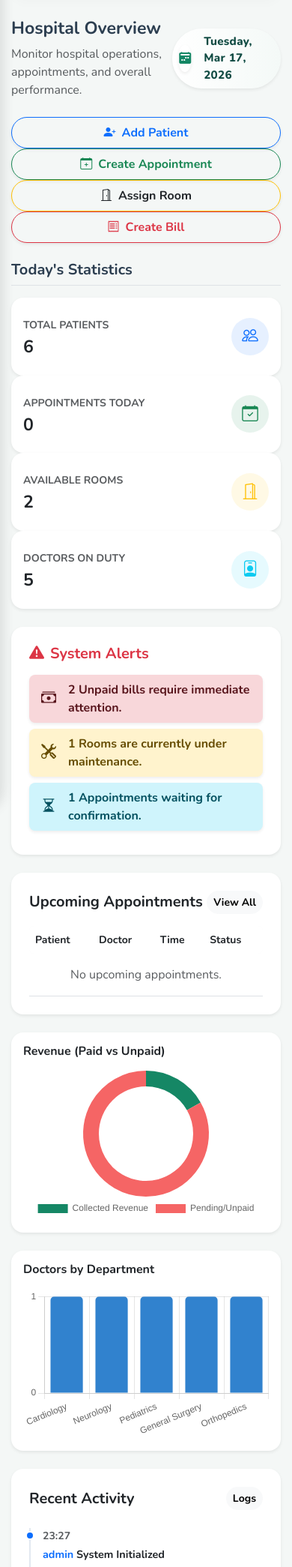
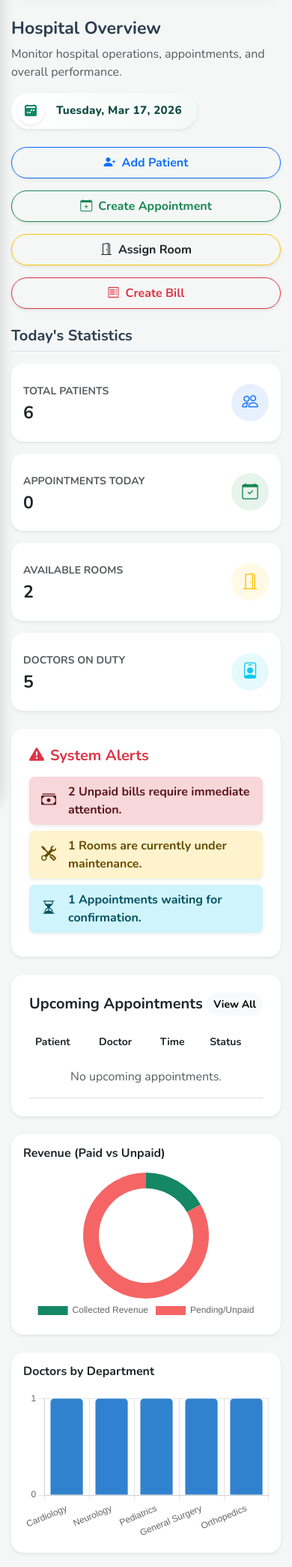
Before and after one commit to YoussefAtef15/Medcare-Smart-Hospital-ERP, a Flask app: page / in a window 390 px wide. Shown: the part 75-2165 px from the top of the page at 75% size. Run offline with Flask 3, Linux system fonts and the light colour scheme; the visitor is signed in with stand-in values (Sample User, id 1); data comes from the database, SQL or seed files in the repository; some libraries are stand-ins or nearby versions.

Commit message:
Fix mobile responsiveness for tables, dashboard UI, and AI Prediction layout

```diff
--- a/static/css/style.css
+++ b/static/css/style.css
@@ -309,6 +309,25 @@ body {
 }
 
 /* =========================================
+   MOBILE TABLE OPTIMIZATION (Fix text wrap)
+   ========================================= */
+.table-custom {
+    overflow-x: auto !important;
+    -webkit-overflow-scrolling: touch;
+}
+
+@media (max-width: 991px) {
+    .mobile-safe-table th,
+    .mobile-safe-table td {
+        white-space: nowrap !important;
+        min-width: 130px;
+    }
+    .mobile-safe-table .id-col {
+        min-width: 80px;
+    }
+}
+
+/* =========================================
    SWEETALERT2 OVERRIDE (MODERN UI POPUP)
    ========================================= */
 /* Themed backdrop with blur effect */
--- a/templates/dashboard.html
+++ b/templates/dashboard.html
@@ -4,7 +4,7 @@
 <div class="container-fluid px-0">
 
     {% if session.get('role') == 'admin' %}
-    <div class="d-flex justify-content-between align-items-center mb-4">
+    <div class="d-flex flex-column flex-md-row justify-content-between align-items-start align-items-md-center gap-3 mb-4">
         <div>
             <h3 class="fw-bold">Hospital Overview</h3>
             <p class="text-muted mb-0">Monitor hospital operations, appointments, and overall performance.</p>
@@ -18,24 +18,24 @@
         </div>
     </div>
 
-    <div class="row mb-4">
-        <div class="col-md-3">
+    <div class="row mb-2">
+        <div class="col-md-3 mb-3">
             <a href="/patients" class="btn btn-outline-primary w-100 py-2 fw-bold shadow-sm rounded-pill"><i class="bi bi-person-plus-fill me-2"></i>Add Patient</a>
         </div>
-        <div class="col-md-3">
+        <div class="col-md-3 mb-3">
             <a href="/appointments" class="btn btn-outline-success w-100 py-2 fw-bold shadow-sm rounded-pill"><i class="bi bi-calendar-plus me-2"></i>Create Appointment</a>
         </div>
-        <div class="col-md-3">
+        <div class="col-md-3 mb-3">
             <a href="/rooms" class="btn btn-outline-warning text-dark w-100 py-2 fw-bold shadow-sm rounded-pill"><i class="bi bi-door-open me-2"></i>Assign Room</a>
         </div>
-        <div class="col-md-3">
+        <div class="col-md-3 mb-3">
             <a href="/billing" class="btn btn-outline-danger w-100 py-2 fw-bold shadow-sm rounded-pill"><i class="bi bi-receipt me-2"></i>Create Bill</a>
         </div>
     </div>
 
     <h5 class="fw-bold mb-3 border-bottom pb-2">Today's Statistics</h5>
-    <div class="row mb-4">
-        <div class="col-md-3">
+    <div class="row mb-2">
+        <div class="col-md-3 mb-3">
             <div class="card bg-white border-0 shadow-sm rounded-4 h-100">
                 <div class="card-body py-4 d-flex align-items-center justify-content-between">
                     <div>
@@ -46,7 +46,7 @@
                 </div>
             </div>
         </div>
-        <div class="col-md-3">
+        <div class="col-md-3 mb-3">
             <div class="card bg-white border-0 shadow-sm rounded-4 h-100">
                 <div class="card-body py-4 d-flex align-items-center justify-content-between">
                     <div>
@@ -57,7 +57,7 @@
                 </div>
             </div>
         </div>
-        <div class="col-md-3">
+        <div class="col-md-3 mb-3">
             <div class="card bg-white border-0 shadow-sm rounded-4 h-100">
                 <div class="card-body py-4 d-flex align-items-center justify-content-between">
                     <div>
@@ -68,7 +68,7 @@
                 </div>
             </div>
         </div>
-        <div class="col-md-3">
+        <div class="col-md-3 mb-3">
             <div class="card bg-white border-0 shadow-sm rounded-4 h-100">
                 <div class="card-body py-4 d-flex align-items-center justify-content-between">
                     <div>
@@ -160,7 +160,7 @@
             </div>
         </div>
 
-        <div class="col-lg-4">
+        <div class="col-lg-4 mb-4">
             <div class="card shadow-sm border-0 rounded-4 h-100 mb-4">
                 <div class="card-body p-4">
                     <div class="d-flex justify-content-between align-items-center mb-4">
@@ -231,7 +231,7 @@
 
 
     {% elif session.get('role') == 'doctor' %}
-    <div class="d-flex justify-content-between align-items-center mb-4">
+    <div class="d-flex flex-column flex-md-row justify-content-between align-items-start align-items-md-center gap-3 mb-4">
         <div>
             <h3 class="fw-bold">Hello, <span class="text-capitalize">Dr. {{ session.get('username') }}</span> 👋</h3>
             <p class="text-muted mb-0">Here is the latest update for your clinic.</p>
@@ -285,9 +285,9 @@
     </div>
     {% endif %}
 
-    <div class="row mb-4">
-        <div class="col-md-3">
-            <div class="card stat-card card-dark-green">
+    <div class="row mb-2">
+        <div class="col-md-3 mb-3">
+            <div class="card stat-card card-dark-green h-100">
                 <div class="card-body">
                     <div class="stat-icon"><i class="bi bi-calendar2-check"></i></div>
                     <h6 class="card-subtitle mb-2">Total Appointments</h6>
@@ -295,8 +295,8 @@
                 </div>
             </div>
         </div>
-        <div class="col-md-3">
-            <div class="card stat-card">
+        <div class="col-md-3 mb-3">
+            <div class="card stat-card h-100">
                 <div class="card-body">
                     <div class="stat-icon text-warning"><i class="bi bi-robot"></i></div>
                     <h6 class="card-subtitle mb-2 text-muted">AI Accuracy</h6>
@@ -304,8 +304,8 @@
                 </div>
             </div>
         </div>
-        <div class="col-md-3">
-            <div class="card stat-card">
+        <div class="col-md-3 mb-3">
+            <div class="card stat-card h-100">
                 <div class="card-body">
                     <div class="stat-icon text-success"><i class="bi bi-people"></i></div>
                     <h6 class="card-subtitle mb-2 text-muted">Total Patients</h6>
@@ -313,8 +313,8 @@
                 </div>
             </div>
         </div>
-        <div class="col-md-3">
-            <div class="card stat-card">
+        <div class="col-md-3 mb-3">
+            <div class="card stat-card h-100">
                 <div class="card-body">
                     <div class="stat-icon text-danger"><i class="bi bi-door-closed"></i></div>
                     <h6 class="card-subtitle mb-2 text-muted">Occupied Rooms</h6>
```
Also changed, not shown: templates/clinical/ai_prediction.html (+17 -17 lines), templates/clinical/prescriptions.html (+26 -5 lines), README.md.
